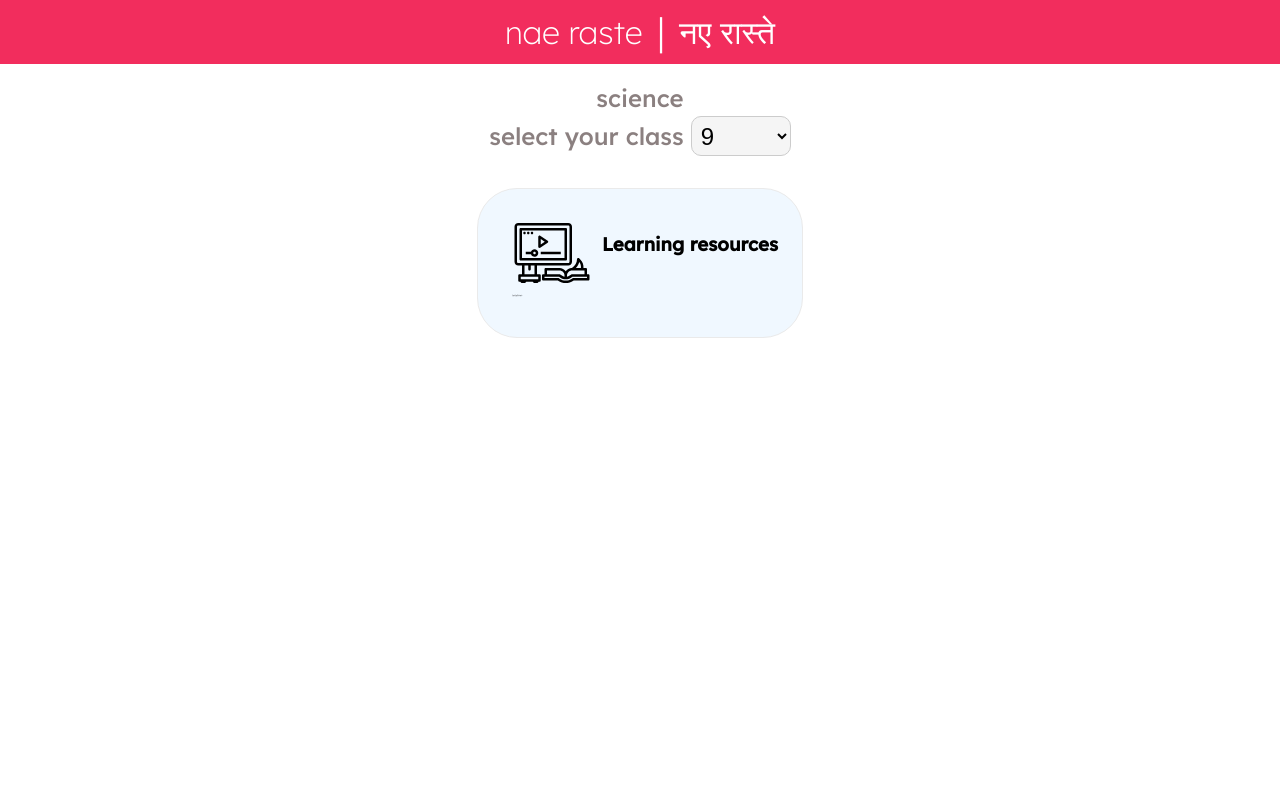
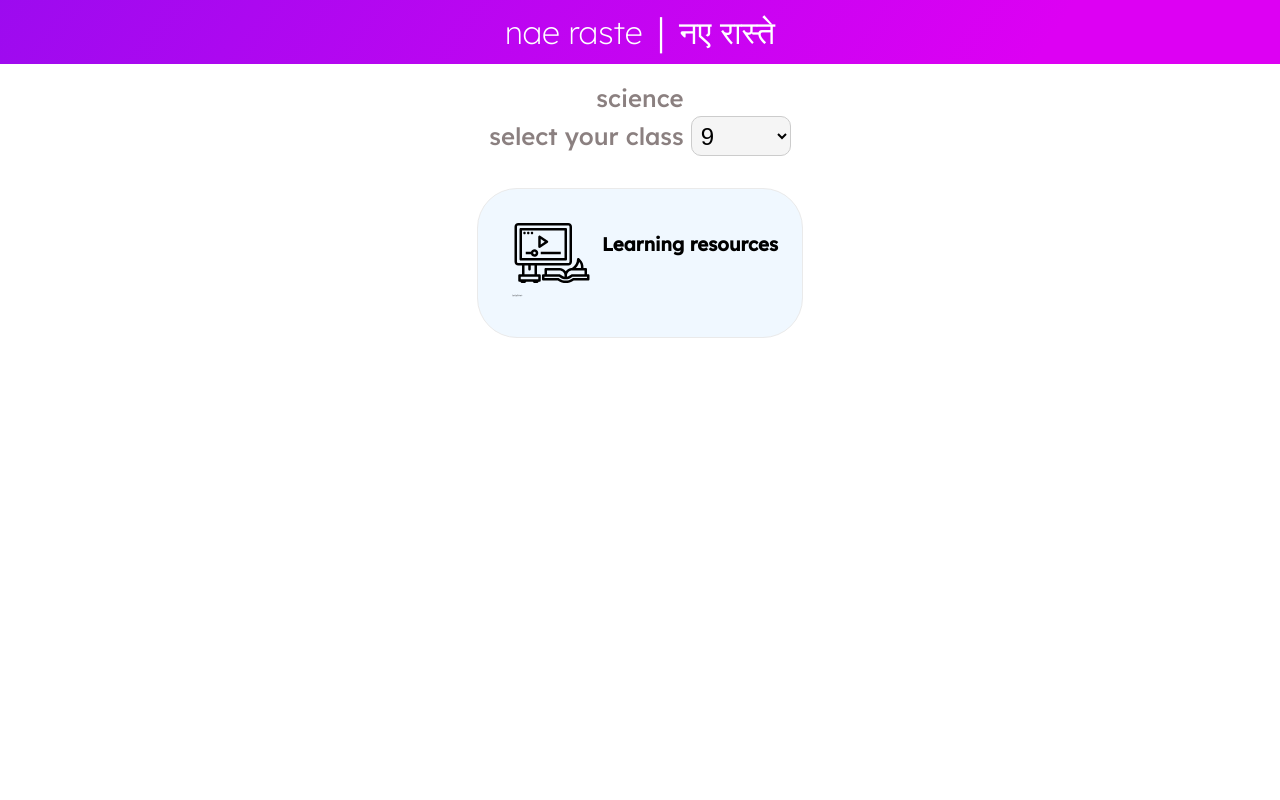
Before and after one commit to Ujju09/naeraste-sciences, a Next.js app: page / in a window 1280 px wide. Shown: the top 800 px of the page. Built offline with nearby package versions, Linux system fonts and the light colour scheme.

Commit message:
ohh rainbow

```diff
--- a/styles/Home.module.css
+++ b/styles/Home.module.css
@@ -127,10 +127,38 @@ font-weight: 400;
   font-size: 2rem;
 
   width: 100vw;
-  background-color: #F22D5D;
+
   color: white;
   font-weight: 300;
+  background: linear-gradient(124deg, #ff2400, #e81d1d, #e8b71d, #e3e81d, #1de840, #1ddde8, #2b1de8, #dd00f3, #dd00f3);
+background-size: 1800% 1800%;
+
+-webkit-animation: rainbow 18s ease infinite;
+-z-animation: rainbow 18s ease infinite;
+-o-animation: rainbow 18s ease infinite;
+  animation: rainbow 18s ease infinite;}
+
+@-webkit-keyframes rainbow {
+    0%{background-position:0% 82%}
+    50%{background-position:100% 19%}
+    100%{background-position:0% 82%}
 }
+@-moz-keyframes rainbow {
+    0%{background-position:0% 82%}
+    50%{background-position:100% 19%}
+    100%{background-position:0% 82%}
+}
+@-o-keyframes rainbow {
+    0%{background-position:0% 82%}
+    50%{background-position:100% 19%}
+    100%{background-position:0% 82%}
+}
+@keyframes rainbow {
+    0%{background-position:0% 82%}
+    50%{background-position:100% 19%}
+    100%{background-position:0% 82%}
+}
+
 
 .title,
 .description {
```
